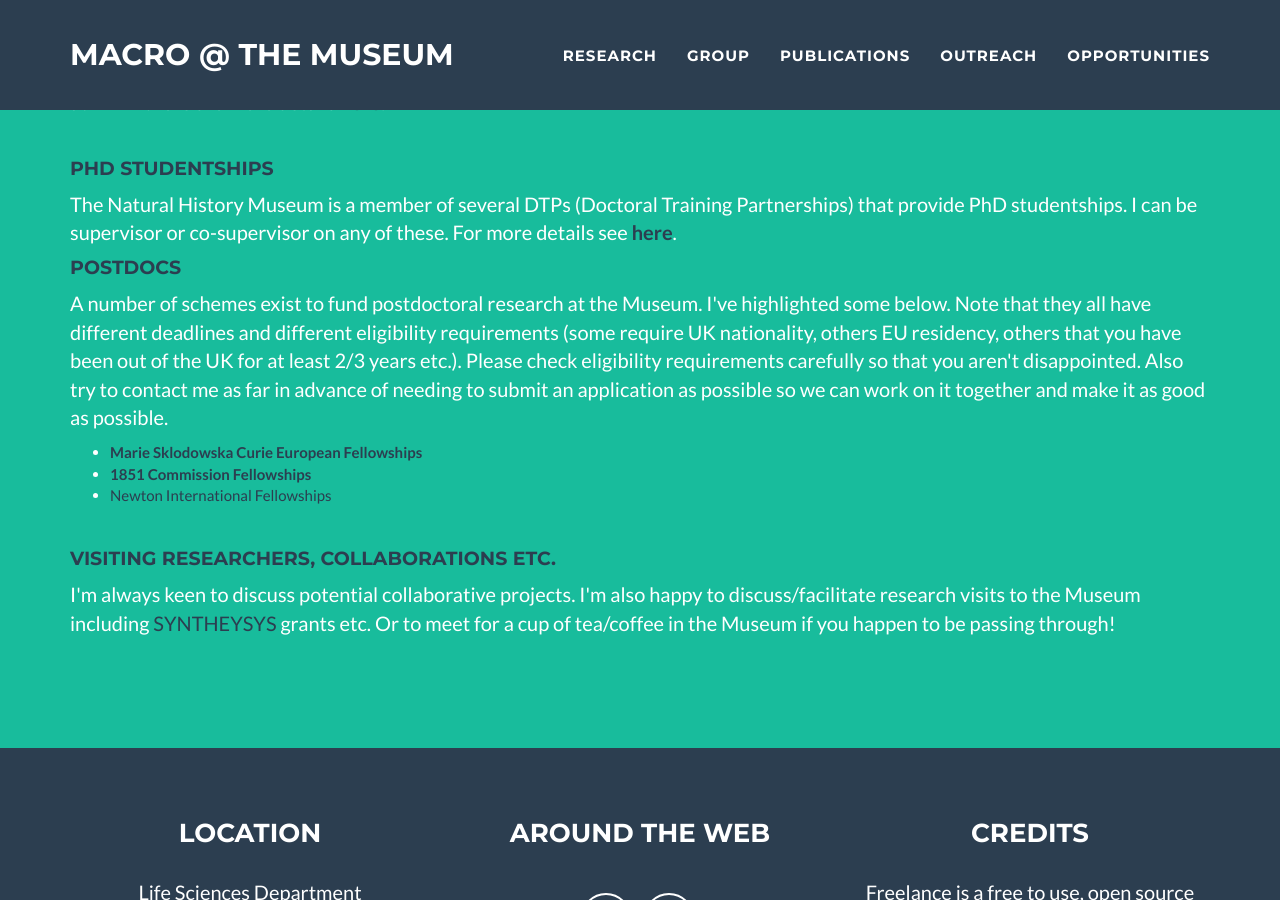
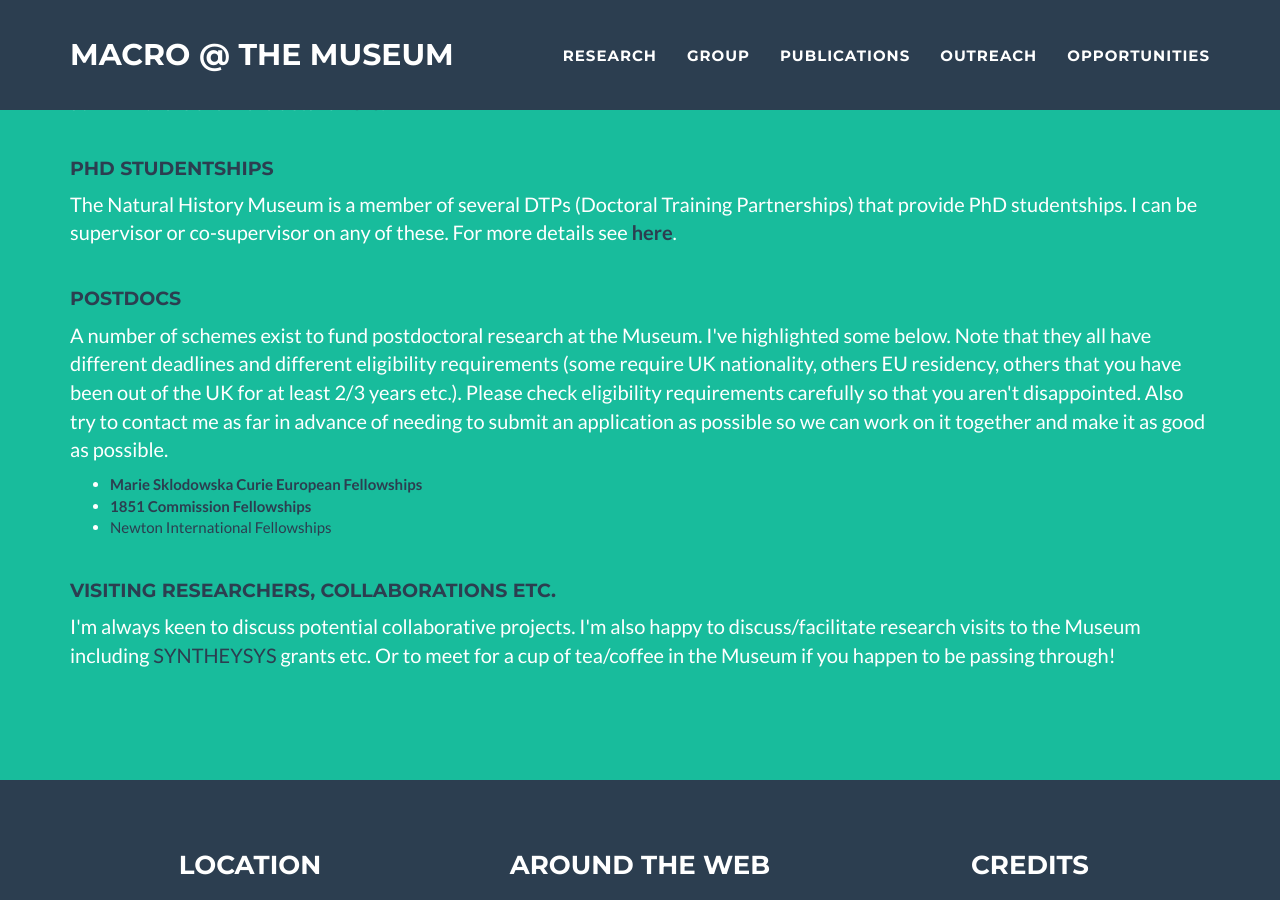
Before and after one commit to nhcooper123/nhcooper123.github.io, a Jekyll site: the page opportunities.html, which Jekyll copies as it is, in a window 1280 px wide and 900 px high, scrolled down 360 px. Built offline with Jekyll 4.4.1, drawn with Linux system fonts in a browser that asks for light colours.

Commit message:
Fix paragraph break

```diff
--- a/opportunities.html
+++ b/opportunities.html
@@ -118,7 +118,7 @@
     &nbsp
 
     <h4><font color="2c3e50">PhD studentships</font></h4>
-    <p>The Natural History Museum is a member of several DTPs (Doctoral Training Partnerships) that provide PhD studentships. I can be supervisor or co-supervisor on any of these. For more details see <a href="https://www.nhm.ac.uk/our-science/courses-and-students/postgraduate-study-at-the-nhm.html"><strong><font color="2c3e50">here</font></strong></a>.
+    <p>The Natural History Museum is a member of several DTPs (Doctoral Training Partnerships) that provide PhD studentships. I can be supervisor or co-supervisor on any of these. For more details see <a href="https://www.nhm.ac.uk/our-science/courses-and-students/postgraduate-study-at-the-nhm.html"><strong><font color="2c3e50">here</font></strong></a>.</p>
     &nbsp
 
     <h4><font color="2c3e50">Postdocs</font></h4>
```
